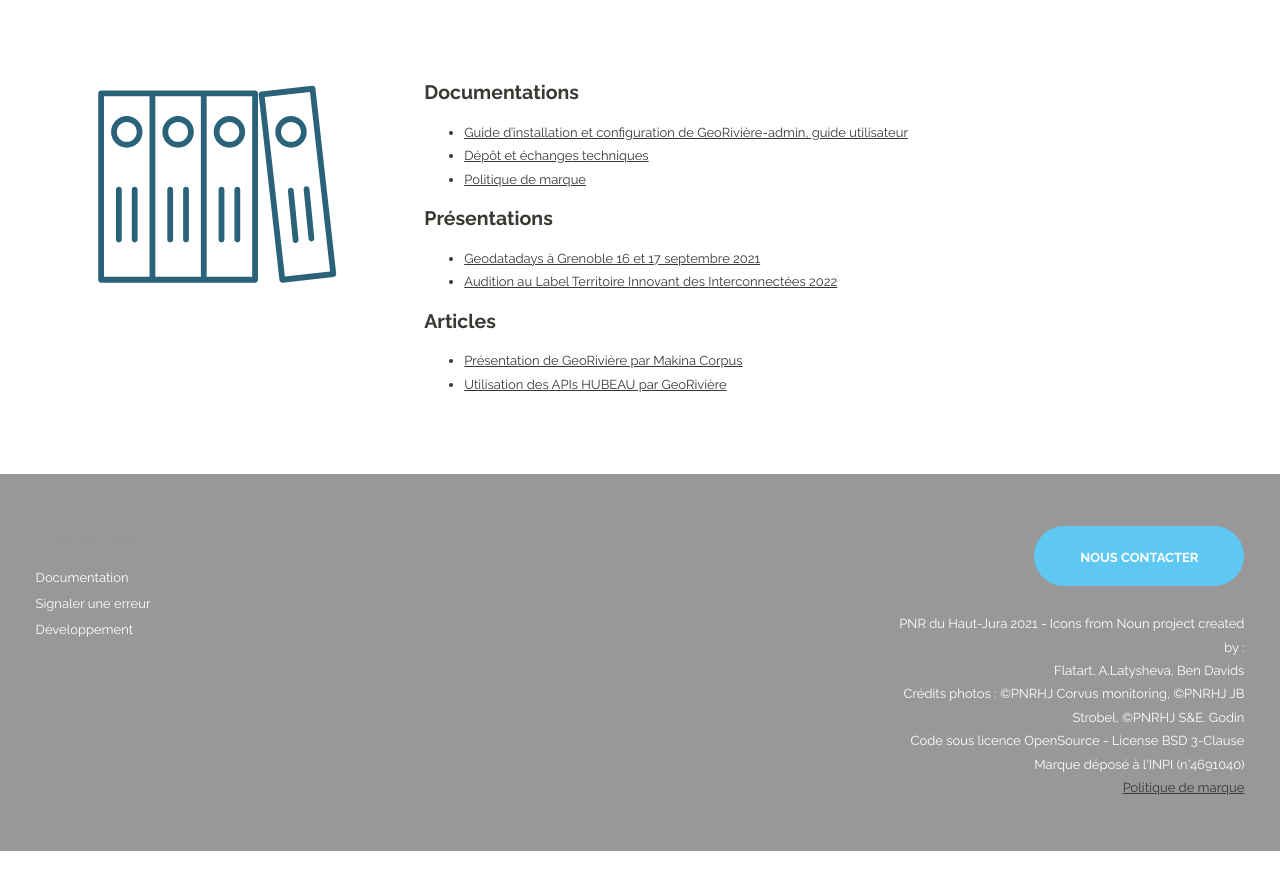
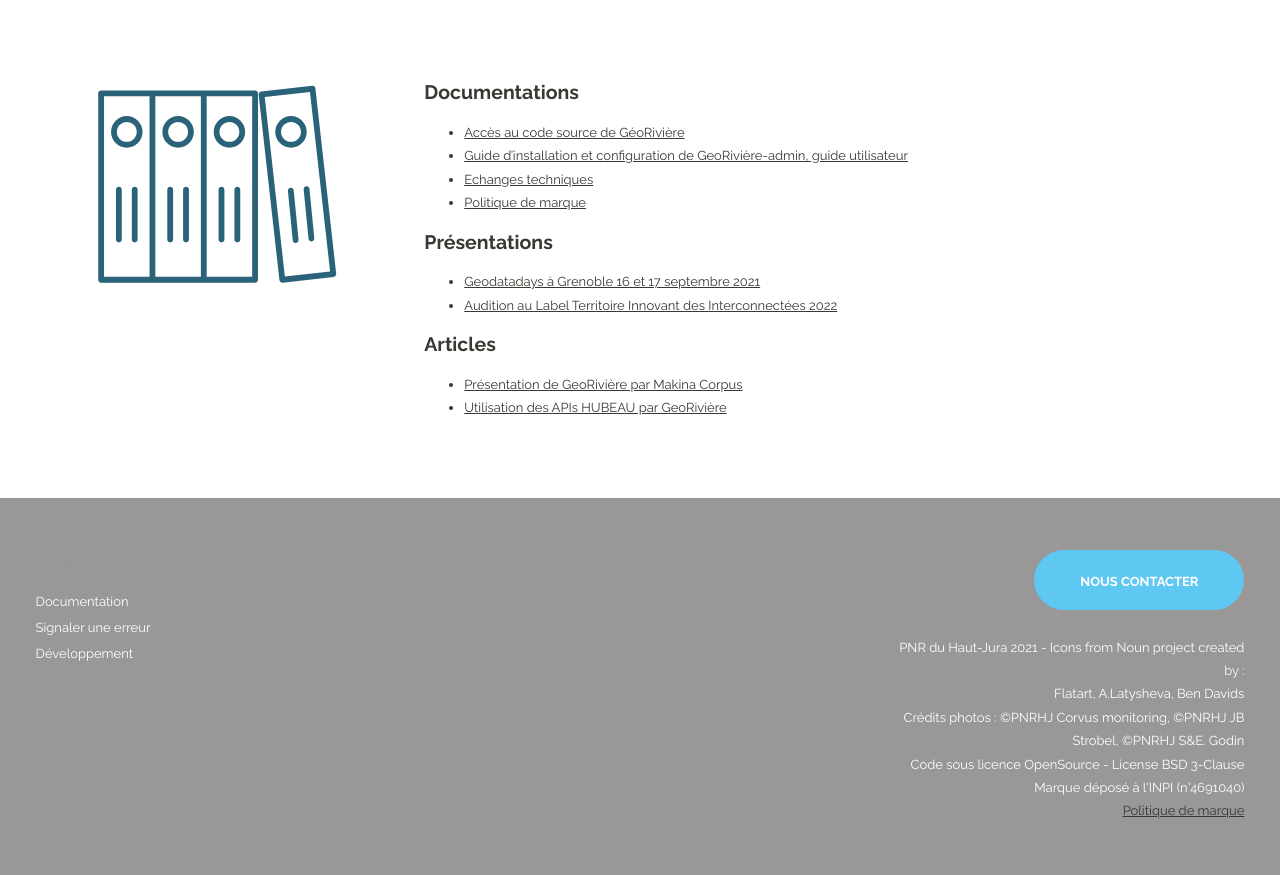
Before and after one commit to Georiviere/website, a Jekyll site: the page built from ressources.html, in a window 1280 px wide. Shown: the part 316-1191 px from the top of the page. Built offline with Jekyll 4.4.1, drawn with Linux system fonts in a browser that asks for light colours; before the commit the page ends 1167 px from its top, so only the background shows below that.

Commit message:
version finale

```diff
--- a/_includes/ressources.md
+++ b/_includes/ressources.md
@@ -1,7 +1,8 @@
 ## Documentations
 
+- [Accès au code source de GéoRivière](https://github.com/Georiviere/Georiviere-admin)
 - [Guide d'installation et configuration de GeoRivière-admin, guide utilisateur](https://georiviere.readthedocs.io/en/stable/)
-- [Dépôt et échanges techniques](https://github.com/Georiviere/Georiviere-admin)
+- [Echanges techniques](https://github.com/Georiviere/Georiviere-admin/issues)
 - [Politique de marque](https://github.com/Georiviere/Georiviere-admin/blob/master/docs/Georiviere-politiquemarque--1.0.pdf)
 
 ## Présentations
```
